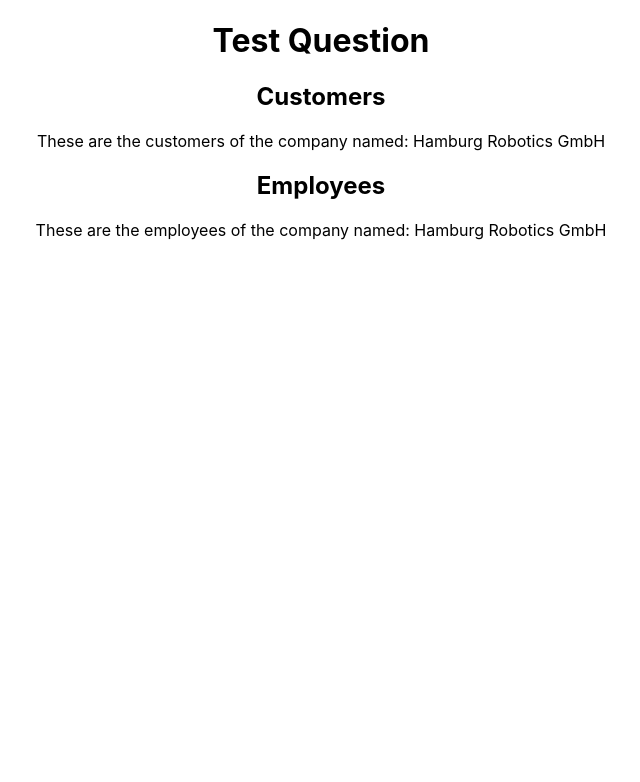
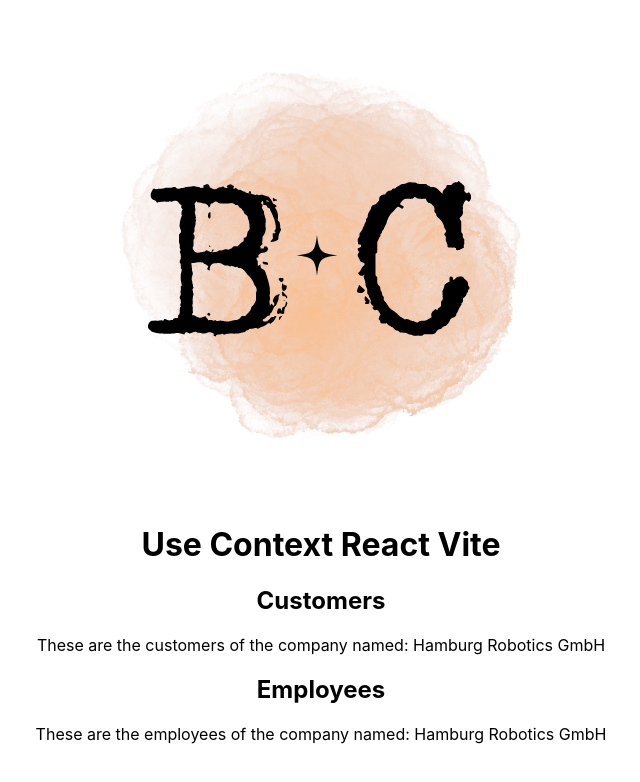
Before and after one commit to bekircbc/usecontext-reactvite, a React (Vite) app: page / in a window 1280 px wide. Shown: the top 782 px of the page, without its empty margins (319-959 px from the left). Built offline with nearby package versions, Linux system fonts and the light colour scheme.

Commit message:
icon added to App.jsx

```diff
--- a/src/App.jsx
+++ b/src/App.jsx
@@ -5,7 +5,11 @@
 function App() {
   return (
     <div className="App">
-      <h1>Test Question</h1>
+      <link rel="icon" type="image/png" href="images/icon.png" />{" "}
+      <div className="title">
+        <img src="images/icon.png" alt="logo" />
+        <h1>Use Context React Vite</h1>
+      </div>
       <Customers />
       <Employees />
     </div>
```
